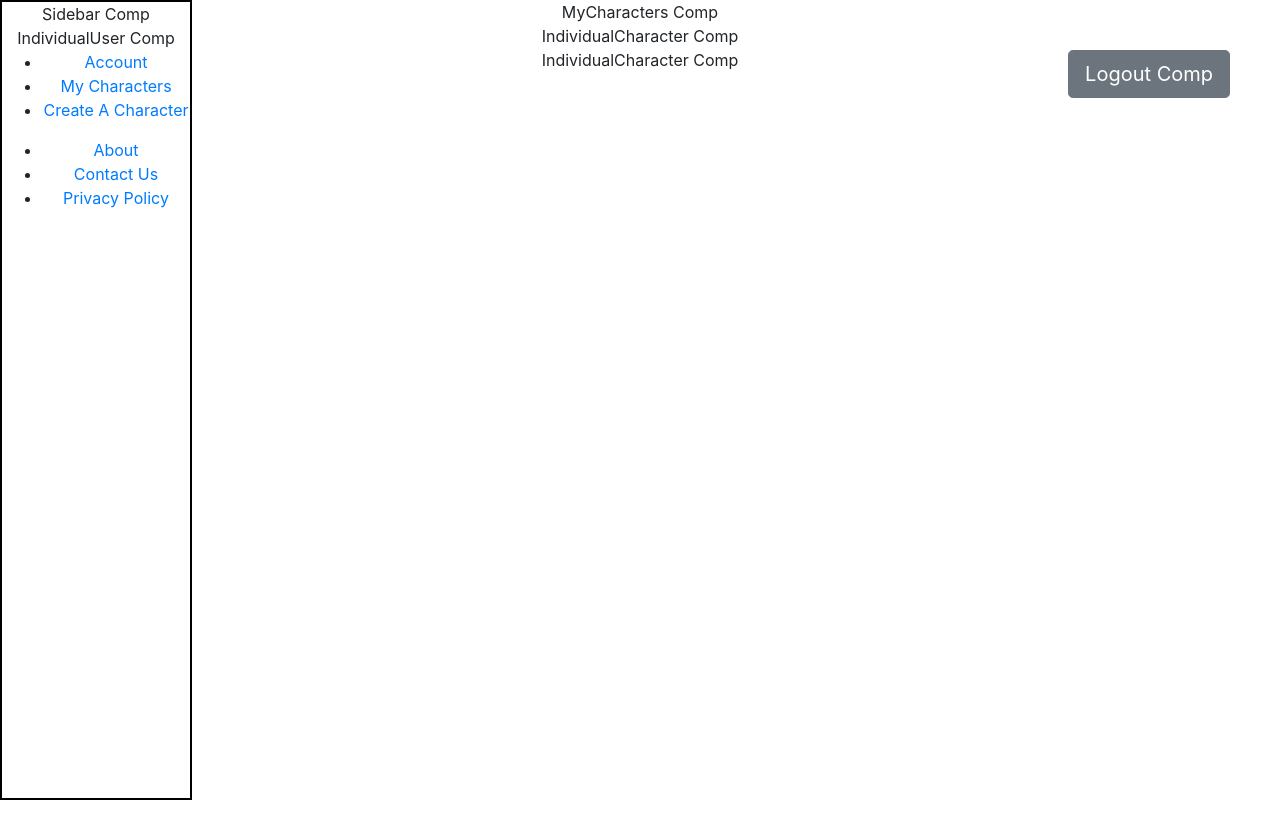
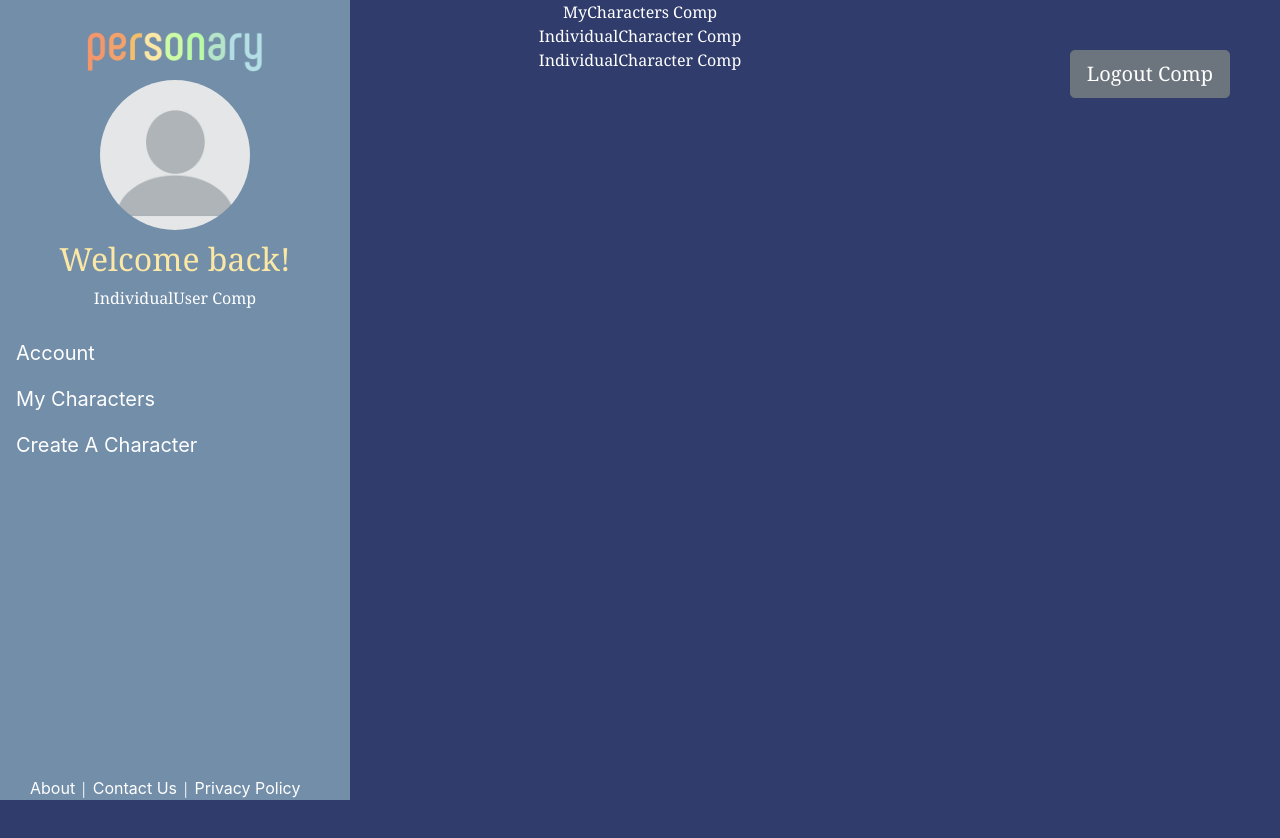
Before and after one commit to Raufeder/BlueBadgeProjectGroup3, a React (Create React App) app: page / in a window 1280 px wide. Shown: the top 838 px of the page. Before the commit the page ends 800 px from the top, so only its background shows below. Built offline with nearby package versions, Linux system fonts and the light colour scheme.

Commit message:
thursday am commit

```diff
--- a/src/App.css
+++ b/src/App.css
@@ -1,38 +1,17 @@
+
+
 .App {
   text-align: center;
-}
-
-.App-logo {
-  height: 40vmin;
-  pointer-events: none;
-}
-
-@media (prefers-reduced-motion: no-preference) {
-  .App-logo {
-    animation: App-logo-spin infinite 20s linear;
-  }
-}
-
-.App-header {
-  background-color: #282c34;
-  min-height: 100vh;
-  display: flex;
-  flex-direction: column;
-  align-items: center;
-  justify-content: center;
-  font-size: calc(10px + 2vmin);
+  background-color: #303c6c;
+  height: 900px;
+  font-family: Georgia, 'Times New Roman', Times, serif;
   color: white;
 }
 
-.App-link {
-  color: #61dafb;
+h1{
+  font-family: -apple-system, BlinkMacSystemFont, 'Segoe UI', Roboto, Oxygen, Ubuntu, Cantarell, 'Open Sans', 'Helvetica Neue', sans-serif;
 }
 
-@keyframes App-logo-spin {
-  from {
-    transform: rotate(0deg);
-  }
-  to {
-    transform: rotate(360deg);
-  }
+h2{
+  color: #FBE8A6;
 }
--- a/src/auth/Login.js
+++ b/src/auth/Login.js
@@ -1,10 +1,42 @@
 import React from "react";
+import {Form, FormGroup, Label, Input, Button} from 'reactstrap';
 
 const Login = (props) => {
 
+    // const [username, setUsername] = useState('');
+    // const [password, setPassword] = useState('');
+
+    // const handleSubmit = (event) => {
+    //     event.preventDefault();
+    //     fetch('http://localhost:8080/login', {
+    //         method: 'POST',
+    //         body: JSON.stringify({user: {email: email, password: password}}),
+    //         headers: new Headers ({
+    //             'Content-Type': 'application/json'
+    //         })
+    //     }).then(
+    //         (response) => response.json()
+    //     ).then((data) => {
+    //         props.updateToken(data.sessionToken);
+    //     })
+    //  }
+
     return (
-        <div>Login Comp</div>
-    )
-};
+        <div>
+            <h1>Login</h1>
+            {/* // <Form onSubmit={handleSubmit}>
+            //     <FormGroup>
+            //         <Label htmlFor="username">Username</Label>
+            //         <Input onChange={(e) => setUsername(e.target.value)} name="username" value={username}/>
+            //     </FormGroup>
+            //     <FormGroup>
+            //         <Label htmlFor="password">Password</Label>
+            //         <Input onChange={(e) => setPassword(e.target.value)} name="password" value={password}/>
+            //     </FormGroup>
+            //     <Button type="submit">Login</Button>
+            // </Form> */}
+    //     </div>
+    // )
+    )};
 
 export default Login;
--- a/src/components/IndividualUser.js
+++ b/src/components/IndividualUser.js
@@ -1,9 +1,11 @@
 import React from "react";
+import ChangePasswordModal from "./ChangePasswordModal";
 
 const IndividualUser = (props) => {
 
     return (
         <div>IndividualUser Comp</div>
+        //<ChangePasswordModal />
     )
 };
 
--- a/src/sections/Sidebar.js
+++ b/src/sections/Sidebar.js
@@ -1,41 +1,45 @@
 import React from "react";
 import { Link } from "react-router-dom";
+import {Nav, NavItem, NavLink} from 'reactstrap';
+import logo from '../assets/personarylogo.png'
+import userimg from '../assets/userimg.png'
+import '../styles/sidebar.css'
 
 import IndividualUser from "../components/IndividualUser";
+
 
 const Sidebar = (props) => {
 
     return (
-        <div style={/*Hack in some sidebar style real quick*/
-                {position: "fixed", zIndex: "1", top: 0, left: 0, height: "100%",
-                width: "15%",float: "left", border: "2px solid black"}
-            } >Sidebar Comp
+
+        <div className="mainSidebar">
+            <div>
+            <img className="sidebarLogo" src={logo} alt="personary logo"/>
+            </div>
+            <div className="sidebarUser">
+            <img className="profilePic" src={userimg} alt="user profile image"/>
+            <h2>Welcome back!</h2>
             <IndividualUser />
+            </div>
             <div>
-                <ul>
-                    <li>
-                        <Link to="/account">Account</Link>
-                    </li>
-                    <li>
-                        <Link to="/mycharacters">My Characters</Link>
-                    </li>
-                    <li>
-                        <Link to="/createnewcharacter">Create A Character</Link>
-                    </li>
-                </ul>
+                <Nav className="mainNav" vertical>
+                    <NavItem>
+                        <NavLink className="NavLink" to="/account">Account</NavLink>
+                    </NavItem>
+                    <NavItem>
+                        <NavLink className="NavLink" to="/mycharacters">My Characters</NavLink>
+                    </NavItem>
+                    <NavItem>
+                        <NavLink className="NavLink" to="/createnewcharacter">Create A Character</NavLink>
+                    </NavItem>
+                    </Nav>
+                    <div className="footer">
                 <footer>
-                    <ul>
-                        <li>
-                            <Link to="/About">About</Link>
-                        </li>
-                        <li>
-                            <Link to="/contactus">Contact Us</Link>
-                        </li>
-                        <li>
-                            <Link to="/privacypolicy">Privacy Policy</Link>
-                        </li>
-                    </ul>
+                            <Link className="footerLink" to="/About">About</Link> |
+                            <Link className="footerLink" to="/contactus"> Contact Us</Link> |
+                            <Link className="footerLink" to="/privacypolicy"> Privacy Policy</Link>
                 </footer>
+                </div>
             </div>
         </div>
     )
--- /dev/null
+++ b/src/styles/sidebar.css
@@ -0,0 +1,54 @@
+.sidebarLogo {
+    width: 200px;
+    height: auto;
+}
+
+.mainSidebar {
+    margin: 0;
+    padding: 0;
+    width: 350px;
+    position: fixed;
+    height: 100%;
+    overflow: auto;
+    background-color: rgb(180, 223, 229, .5);
+    color: white
+}
+
+@media screen and (max-width: 700px) {
+    .mainSidebar {
+      width: 100%;
+      height: auto;
+      position: relative;
+    }
+    .NavLink {float: left;}
+  }
+
+.mainNav {
+    padding-top: 20px;
+}
+
+.NavLink {
+    color: white;
+    font-size: 20px;
+    text-align: left;
+    font-family: -apple-system, BlinkMacSystemFont, 'Segoe UI', Roboto, Oxygen, Ubuntu, Cantarell, 'Open Sans', 'Helvetica Neue', sans-serif;
+
+}
+
+.profilePic{
+    width: 150px;
+    border-radius: 50%;
+    margin-bottom: 10px;
+}
+
+.footer{
+    position: fixed;
+    bottom: 0;
+    align-content: center;
+    margin-left: 30px;
+}
+
+.footerLink {
+    color: white;
+    font-family: -apple-system, BlinkMacSystemFont, 'Segoe UI', Roboto, Oxygen, Ubuntu, Cantarell, 'Open Sans', 'Helvetica Neue', sans-serif
+}
```
Also changed, not shown: src/assets/personarylogo.png (added), src/assets/userimg.png (added).
